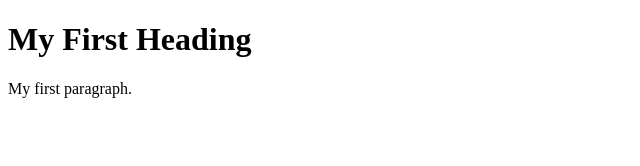
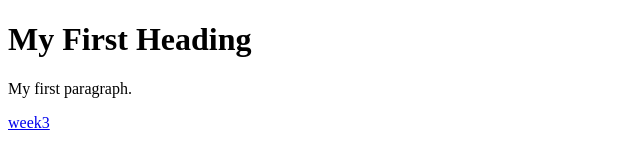
Before and after one commit to sjoerdjevoet/Data_Processing_, a plain HTML site: page index.html in a window 1280 px wide. Shown: the full height of the page, 0-640 px from the left. Drawn offline with Linux system fonts and the light colour scheme.

Commit message:
Update index.html

```diff
--- a/index.html
+++ b/index.html
@@ -4,6 +4,6 @@
 
 <h1>My First Heading</h1>
 <p>My first paragraph.</p>
-
+<a href="https://github.com/sjoerdjevoet/Data_Processing_Scraper/tree/master/Data_Processing_Sjoerd/Programming_assignments/week%203">week3</a>
 </body>
 </html>
```
